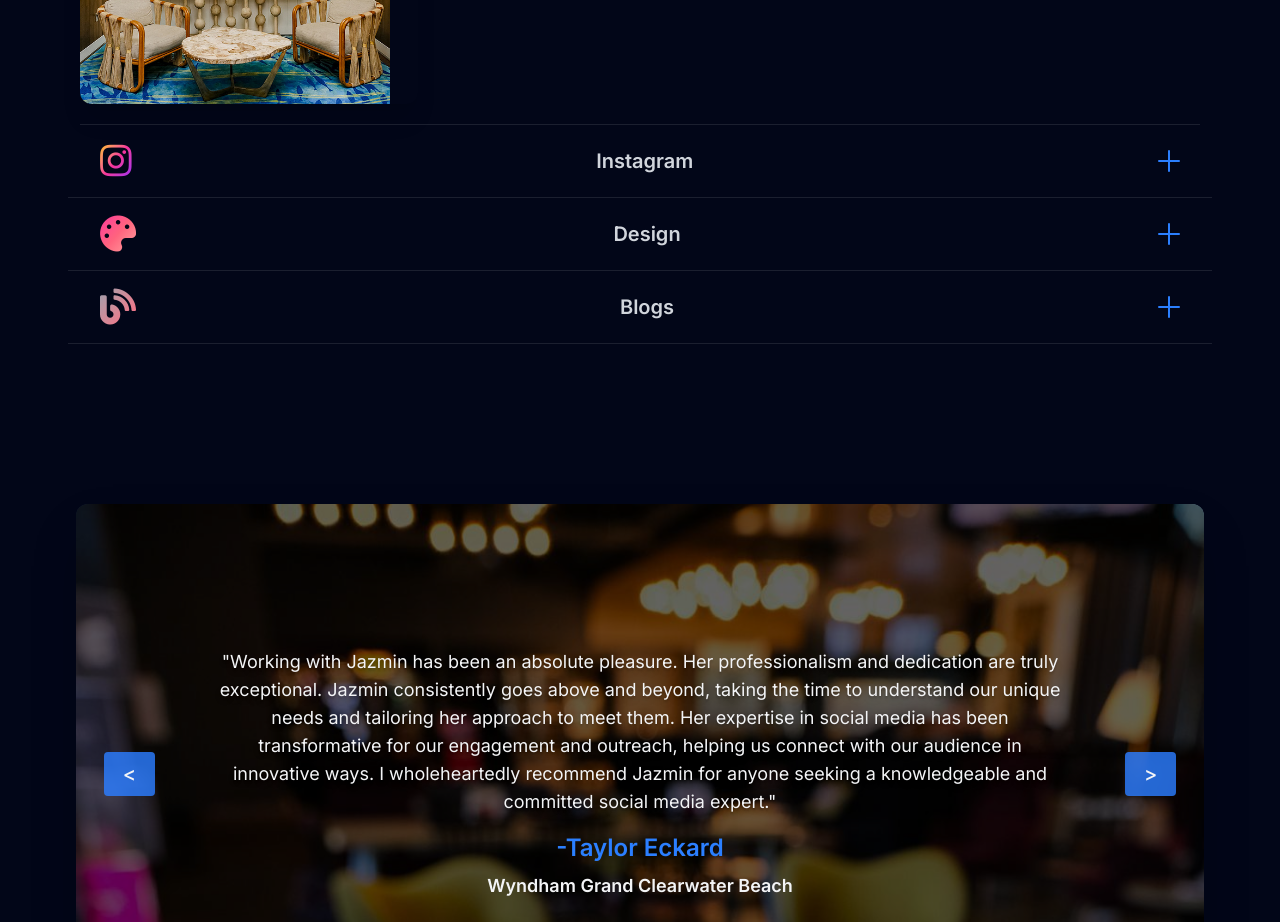
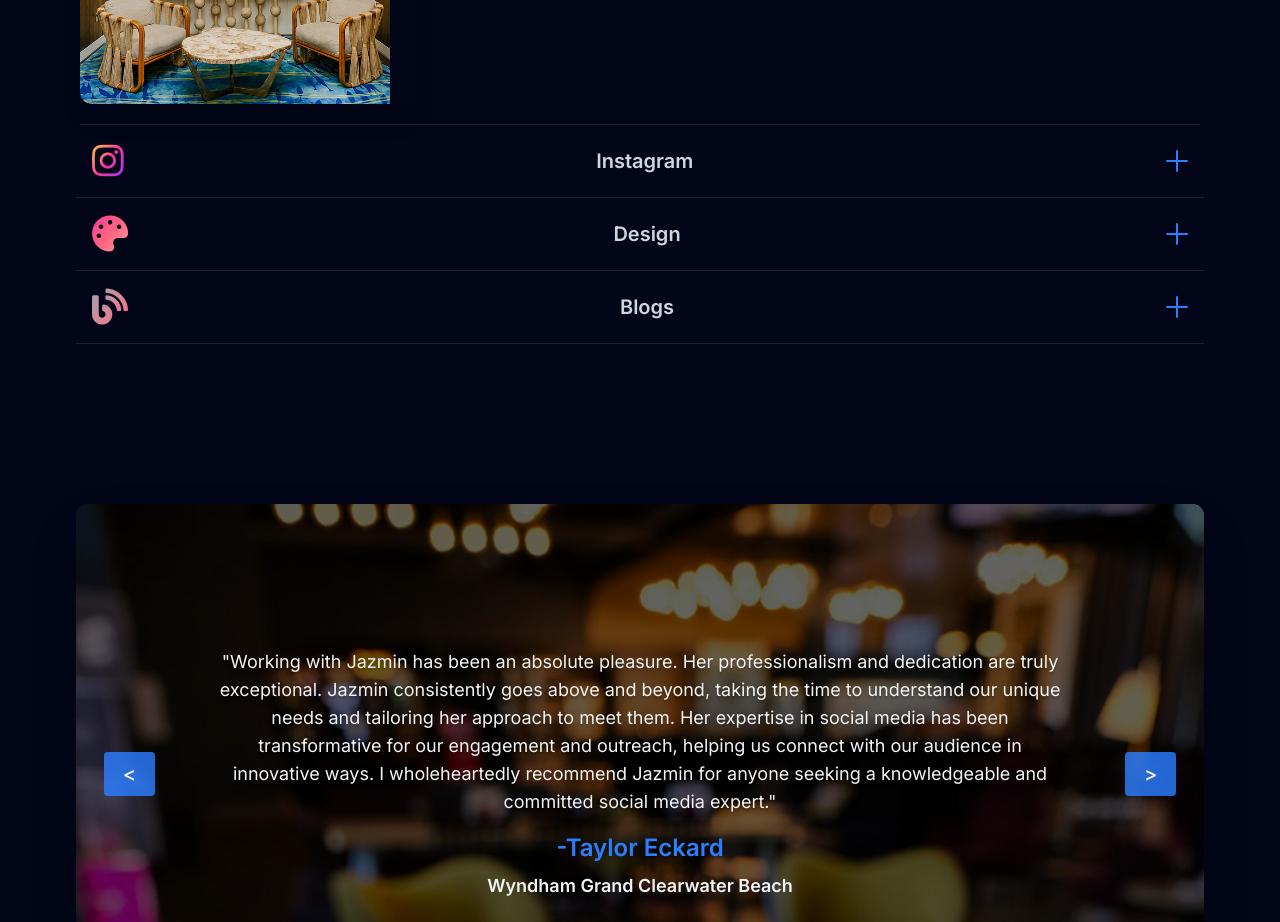
Before and after one commit to rubenaguilardev/sbrt, a React (Vite) app: page / in a window 1280 px wide. Shown: the part 2720-3642 px from the top of the page. Built offline with nearby package versions, Linux system fonts and the light colour scheme.

Commit message:
fixed spacing in work sections

```diff
--- a/src/components/sections/Accordion.jsx
+++ b/src/components/sections/Accordion.jsx
@@ -10,14 +10,14 @@ const Accordion = ({id, label, instagram, design, blogs, icon, color}) => {
    console.log(blogs)
 
     return (
-        <div key={id} className={`border-b border-white/10 hover:-translate-y-1 transition-all cursor-pointer p-4`}>
+        <div key={id} className={`border-b border-white/10 hover:-translate-y-1 transition-all cursor-pointer py-4 px-1`}>
             <button onClick={() => setAccordionOpen(!accordionOpen)} className={"flex justify-between items-center w-full cursor-pointer"}>
-                <div className={`text-2xl lg:text-4xl self-center bg-clip-text text-transparent ml-4 ${color}`}>
+                <div className={`text-2xl lg:text-4xl self-center bg-clip-text text-transparent ml-3 ${color}`}>
                     {icon}
                 </div>
                 <span className={`font-semibold ${accordionOpen ? 'text-blue-500' : 'text-gray-300'}`}>{label}</span>
                 <svg
-                    className="fill-blue-500 shrink-0 mr-4"
+                    className="fill-blue-500 shrink-0 mr-3"
                     width="22"
                     height="22"
                     xmlns="http://www.w3.org/2000/svg"
--- a/src/components/sections/WorkSections.jsx
+++ b/src/components/sections/WorkSections.jsx
@@ -41,7 +41,7 @@ const WorkSections = () => {
 
     return (
 
-            <div className="max-w-2xl md:max-w-[44rem] lg:max-w-[58rem] xl:max-w-6xl mx-auto px-1 text-gray-300 text-xl mb-40">
+            <div className="max-w-2xl md:max-w-[44rem] lg:max-w-[58rem] xl:max-w-6xl mx-auto  text-gray-300 text-xl mb-40 px-3">
                 {workSection}
                 {selectedImage && (
                 <div className='fixed inset-0 z-50 bg-black/80 flex items-center justify-center p-4'
```
